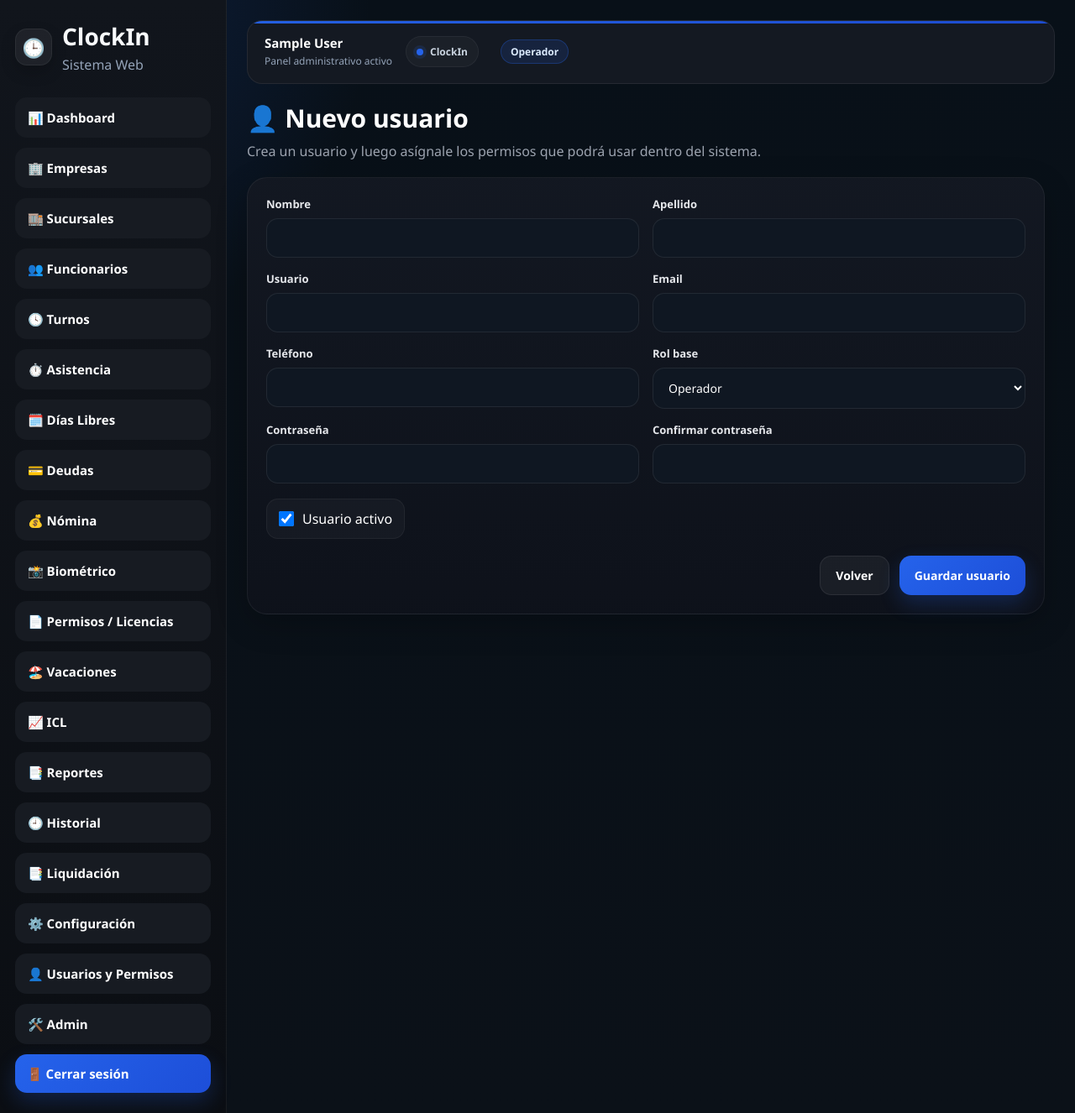
After one commit to sebasbenitezz1020-oss/clockin, a Django app: page /usuarios/nuevo/ in a window 1280 px wide. The commit adds this page. Shown: the whole page at 84% size. Run offline with Django 5.2, Linux system fonts and the light colour scheme; the visitor is signed in with stand-in values (Sample User, id 1); data comes from the database, SQL or seed files in the repository.

Commit message:
mis cambios

```diff
--- a/templates/base.html
+++ b/templates/base.html
@@ -451,6 +451,16 @@
         </header>
 
         <section class="page">
+            {% if messages %}
+                <div style="margin-bottom: 16px;">
+                    {% for message in messages %}
+                        <div class="alert-box {% if message.tags == 'error' %}error-box-strong{% elif message.tags == 'warning' %}warning-box{% else %}success-box{% endif %}" style="margin-bottom:10px;">
+                            {{ message }}
+                        </div>
+                    {% endfor %}
+                </div>
+            {% endif %}
+
             {% block content %}{% endblock %}
         </section>
     </main>
--- /dev/null
+++ b/templates/usuarios/usuario_form.html
@@ -0,0 +1,206 @@
+{% extends "base.html" %}
+
+{% block title %}{{ titulo_form }} | ClockIn{% endblock %}
+
+{% block content %}
+<style>
+    .uform-card {
+        max-width: 950px;
+        background: linear-gradient(180deg, rgba(19,24,34,.98), rgba(14,18,27,.98));
+        border: 1px solid rgba(255,255,255,.06);
+        border-radius: 24px;
+        padding: 22px;
+        box-shadow: 0 12px 36px rgba(0,0,0,.22);
+    }
+
+    .uform-grid {
+        display: grid;
+        grid-template-columns: repeat(2, 1fr);
+        gap: 16px;
+    }
+
+    .uform-field {
+        display: flex;
+        flex-direction: column;
+        gap: 8px;
+    }
+
+    .uform-field.full {
+        grid-column: 1 / -1;
+    }
+
+    .uform-field label {
+        color: #e5e7eb;
+        font-size: 13px;
+        font-weight: 700;
+    }
+
+    .uform-help {
+        color: #94a3b8;
+        font-size: 12px;
+        line-height: 1.45;
+        margin-top: -2px;
+    }
+
+    .uform-field input,
+    .uform-field select {
+        width: 100%;
+        border: 1px solid rgba(255,255,255,.08);
+        background: #0f1722;
+        color: #fff;
+        border-radius: 14px;
+        padding: 13px 14px;
+        font-size: 14px;
+        outline: none;
+    }
+
+    .uform-check {
+        display: flex;
+        align-items: center;
+        gap: 10px;
+        margin-top: 18px;
+        background: rgba(255,255,255,.03);
+        border: 1px solid rgba(255,255,255,.05);
+        border-radius: 14px;
+        padding: 12px 14px;
+        width: fit-content;
+    }
+
+    .uform-actions {
+        display: flex;
+        justify-content: flex-end;
+        gap: 12px;
+        margin-top: 20px;
+        flex-wrap: wrap;
+    }
+
+    .uform-btn-soft,
+    .uform-btn-main {
+        padding: 13px 18px;
+        border-radius: 14px;
+        font-size: 14px;
+        font-weight: 800;
+        text-decoration: none;
+        border: none;
+        cursor: pointer;
+    }
+
+    .uform-btn-soft {
+        background: rgba(255,255,255,.05);
+        color: #fff;
+        border: 1px solid rgba(255,255,255,.08);
+    }
+
+    .uform-btn-main {
+        background: linear-gradient(135deg, var(--brand-primary), var(--brand-primary-dark));
+        color: #fff;
+        box-shadow: 0 10px 24px var(--brand-shadow);
+    }
+
+    .errorlist {
+        list-style: none;
+        margin: 0;
+        padding: 0;
+        color: #fca5a5;
+        font-size: 12px;
+    }
+
+    @media (max-width: 720px) {
+        .uform-grid {
+            grid-template-columns: 1fr;
+        }
+    }
+</style>
+
+<div class="page-header">
+    <h2>👤 {{ titulo_form }}</h2>
+    <p>
+        {% if modo_edicion %}
+            Edita los datos base del usuario. Luego puedes ajustar sus permisos personalizados.
+        {% else %}
+            Crea un usuario y luego asígnale los permisos que podrá usar dentro del sistema.
+        {% endif %}
+    </p>
+</div>
+
+<div class="uform-card">
+    <form method="post">
+        {% csrf_token %}
+
+        {% if form.errors %}
+            <div class="alert-box error-box-strong" style="margin-bottom:16px;">
+                Revisa los campos marcados.
+            </div>
+        {% endif %}
+
+        <div class="uform-grid">
+            <div class="uform-field">
+                <label>Nombre</label>
+                {{ form.first_name }}
+                {{ form.first_name.errors }}
+            </div>
+
+            <div class="uform-field">
+                <label>Apellido</label>
+                {{ form.last_name }}
+                {{ form.last_name.errors }}
+            </div>
+
+            <div class="uform-field">
+                <label>Usuario</label>
+                {{ form.username }}
+                {{ form.username.errors }}
+            </div>
+
+            <div class="uform-field">
+                <label>Email</label>
+                {{ form.email }}
+                {{ form.email.errors }}
+            </div>
+
+            <div class="uform-field">
+                <label>Teléfono</label>
+                {{ form.telefono }}
+                {{ form.telefono.errors }}
+            </div>
+
+            <div class="uform-field">
+                <label>Rol base</label>
+                {{ form.rol }}
+                {{ form.rol.errors }}
+            </div>
+
+            <div class="uform-field">
+                <label>Contraseña</label>
+                {% if modo_edicion %}
+                    <div class="uform-help">Déjala en blanco si no quieres cambiarla.</div>
+                {% endif %}
+                {{ form.password1 }}
+                {{ form.password1.errors }}
+            </div>
+
+            <div class="uform-field">
+                <label>Confirmar contraseña</label>
+                {% if modo_edicion %}
+                    <div class="uform-help">Solo completa este campo si vas a cambiar la contraseña.</div>
+                {% endif %}
+                {{ form.password2 }}
+                {{ form.password2.errors }}
+            </div>
+        </div>
+
+        <label class="uform-check">
+            {{ form.activo }}
+            <span>Usuario activo</span>
+        </label>
+
+        <div class="uform-actions">
+            <a href="{% url 'usuarios_lista' %}" class="uform-btn-soft">Volver</a>
+            {% if modo_edicion and usuario_obj %}
+                <a href="{% url 'usuario_permisos' usuario_obj.id %}" class="uform-btn-soft">Ir a permisos</a>
+            {% endif %}
+            <button type="submit" class="uform-btn-main">{{ boton_texto }}</button>
+        </div>
+    </form>
+</div>
+{% endblock %}
--- /dev/null
+++ b/usuarios/forms.py
@@ -0,0 +1,89 @@
+from django import forms
+
+from .models import Usuario
+
+
+class UsuarioForm(forms.ModelForm):
+    password1 = forms.CharField(
+        label="Contraseña",
+        required=False,
+        widget=forms.PasswordInput(attrs={"class": "form-control"})
+    )
+    password2 = forms.CharField(
+        label="Confirmar contraseña",
+        required=False,
+        widget=forms.PasswordInput(attrs={"class": "form-control"})
+    )
+
+    class Meta:
+        model = Usuario
+        fields = [
+            "first_name",
+            "last_name",
+            "username",
+            "email",
+            "telefono",
+            "rol",
+            "activo",
+        ]
+        widgets = {
+            "first_name": forms.TextInput(attrs={"class": "form-control"}),
+            "last_name": forms.TextInput(attrs={"class": "form-control"}),
+            "username": forms.TextInput(attrs={"class": "form-control"}),
+            "email": forms.EmailInput(attrs={"class": "form-control"}),
+            "telefono": forms.TextInput(attrs={"class": "form-control"}),
+            "rol": forms.Select(attrs={"class": "form-control"}),
+            "activo": forms.CheckboxInput(attrs={"class": "form-check-input"}),
+        }
+
+    def __init__(self, *args, **kwargs):
+        self.es_edicion = kwargs.pop("es_edicion", False)
+        super().__init__(*args, **kwargs)
+
+        if not self.es_edicion:
+            self.fields["password1"].required = True
+            self.fields["password2"].required = True
+        else:
+            self.fields["password1"].help_text = "Déjalo en blanco si no quieres cambiar la contraseña."
+            self.fields["password2"].help_text = "Déjalo en blanco si no quieres cambiar la contraseña."
+
+    def clean_username(self):
+        username = self.cleaned_data["username"].strip()
+        qs = Usuario.objects.filter(username__iexact=username)
+
+        if self.instance and self.instance.pk:
+            qs = qs.exclude(pk=self.instance.pk)
+
+        if qs.exists():
+            raise forms.ValidationError("Ya existe un usuario con ese username.")
+
+        return username
+
+    def clean(self):
+        cleaned = super().clean()
+        p1 = cleaned.get("password1")
+        p2 = cleaned.get("password2")
+
+        if self.es_edicion:
+            if p1 or p2:
+                if p1 != p2:
+                    raise forms.ValidationError("Las contraseñas no coinciden.")
+        else:
+            if not p1 or not p2:
+                raise forms.ValidationError("Debes completar ambas contraseñas.")
+            if p1 != p2:
+                raise forms.ValidationError("Las contraseñas no coinciden.")
+
+        return cleaned
+
+    def save(self, commit=True):
+        usuario = super().save(commit=False)
+
+        password1 = self.cleaned_data.get("password1")
+        if password1:
+            usuario.set_password(password1)
+
+        if commit:
+            usuario.save()
+
+        return usuario
--- a/usuarios/models.py
+++ b/usuarios/models.py
@@ -17,6 +17,10 @@ class Usuario(AbstractUser):
     )
     telefono = models.CharField(max_length=30, blank=True, null=True)
     activo = models.BooleanField(default=True)
+
+    def save(self, *args, **kwargs):
+        self.is_active = self.activo
+        super().save(*args, **kwargs)
 
     def __str__(self):
         return f"{self.get_full_name() or self.username} ({self.get_rol_display()})"
--- a/usuarios/urls.py
+++ b/usuarios/urls.py
@@ -1,7 +1,16 @@
 from django.urls import path
-from .views import usuarios_lista, usuario_permisos
+from .views import (
+    usuarios_lista,
+    usuario_nuevo,
+    usuario_editar,
+    usuario_toggle_activo,
+    usuario_permisos,
+)
 
 urlpatterns = [
     path("", usuarios_lista, name="usuarios_lista"),
+    path("nuevo/", usuario_nuevo, name="usuario_nuevo"),
+    path("<int:pk>/editar/", usuario_editar, name="usuario_editar"),
+    path("<int:pk>/toggle-activo/", usuario_toggle_activo, name="usuario_toggle_activo"),
     path("<int:pk>/permisos/", usuario_permisos, name="usuario_permisos"),
 ]
--- a/usuarios/views.py
+++ b/usuarios/views.py
@@ -1,9 +1,10 @@
 from django.contrib import messages
 from django.contrib.auth.decorators import login_required
 from django.shortcuts import get_object_or_404, redirect, render
-from usuarios.utils import es_admin_total
 
+from .forms import UsuarioForm
 from .models import PermisoUsuario, Usuario
+from .utils import es_admin_total
 
 
 ACCIONES = [
@@ -20,10 +21,11 @@ ACCIONES = [
 
 @login_required
 def usuarios_lista(request):
-    q = request.GET.get("q", "").strip()
     if not es_admin_total(request.user):
         messages.error(request, "No tienes permiso para acceder a usuarios y permisos.")
         return redirect("dashboard")
+
+    q = request.GET.get("q", "").strip()
 
     usuarios = Usuario.objects.all().order_by("first_name", "last_name", "username")
 
@@ -45,11 +47,82 @@ def usuarios_lista(request):
 
 
 @login_required
+def usuario_nuevo(request):
+    if not es_admin_total(request.user):
+        messages.error(request, "No tienes permiso para crear usuarios.")
+        return redirect("dashboard")
+
+    if request.method == "POST":
+        form = UsuarioForm(request.POST, es_edicion=False)
+        if form.is_valid():
+            usuario = form.save()
+            messages.success(request, f"Usuario {usuario.username} creado correctamente.")
+            return redirect("usuarios_lista")
+    else:
+        form = UsuarioForm(es_edicion=False)
+
+    return render(request, "usuarios/usuario_form.html", {
+        "form": form,
+        "titulo_form": "Nuevo usuario",
+        "boton_texto": "Guardar usuario",
+        "modo_edicion": False,
+    })
+
+
+@login_required
+def usuario_editar(request, pk):
+    if not es_admin_total(request.user):
+        messages.error(request, "No tienes permiso para editar usuarios.")
+        return redirect("dashboard")
+
+    usuario = get_object_or_404(Usuario, pk=pk)
+
+    if request.method == "POST":
+        form = UsuarioForm(request.POST, instance=usuario, es_edicion=True)
+        if form.is_valid():
+            usuario = form.save()
+            messages.success(request, f"Usuario {usuario.username} actualizado correctamente.")
+            return redirect("usuarios_lista")
+    else:
+        form = UsuarioForm(instance=usuario, es_edicion=True)
+
+    return render(request, "usuarios/usuario_form.html", {
+        "form": form,
+        "titulo_form": f"Editar usuario: {usuario.username}",
+        "boton_texto": "Guardar cambios",
+        "modo_edicion": True,
+        "usuario_obj": usuario,
+    })
+
+
+@login_required
+def usuario_toggle_activo(request, pk):
+    if not es_admin_total(request.user):
+        messages.error(request, "No tienes permiso para cambiar el estado de usuarios.")
+        return redirect("dashboard")
+
+    usuario = get_object_or_404(Usuario, pk=pk)
+
+    if usuario == request.user and usuario.activo:
+        messages.error(request, "No puedes inactivarte a ti mismo.")
+        return redirect("usuarios_lista")
+
+    usuario.activo = not usuario.activo
+    usuario.is_active = usuario.activo
+    usuario.save(update_fields=["activo", "is_active"])
+
+    estado = "activado" if usuario.activo else "inactivado"
+    messages.success(request, f"Usuario {usuario.username} {estado} correctamente.")
+    return redirect("usuarios_lista")
+
+
+@login_required
 def usuario_permisos(request, pk):
-    usuario = get_object_or_404(Usuario, pk=pk)
     if not es_admin_total(request.user):
         messages.error(request, "No tienes permiso para editar permisos.")
         return redirect("dashboard")
+
+    usuario = get_object_or_404(Usuario, pk=pk)
 
     modulos = list(PermisoUsuario.Modulos.choices)
 
```
Also changed, not shown: core/views.py (+77 -50 lines), templates/core/dashboard.html (+38 -0 lines), templates/usuarios/usuarios_lista.html (+45 -5 lines).
